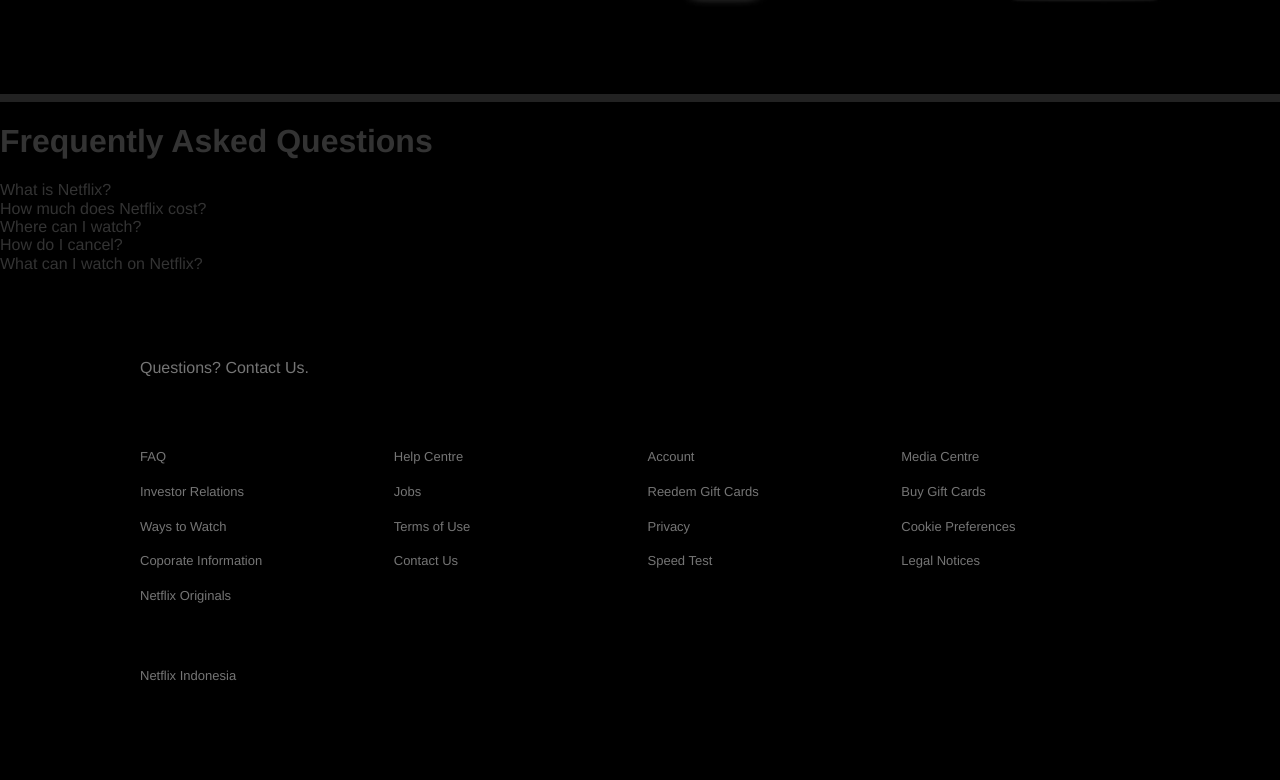
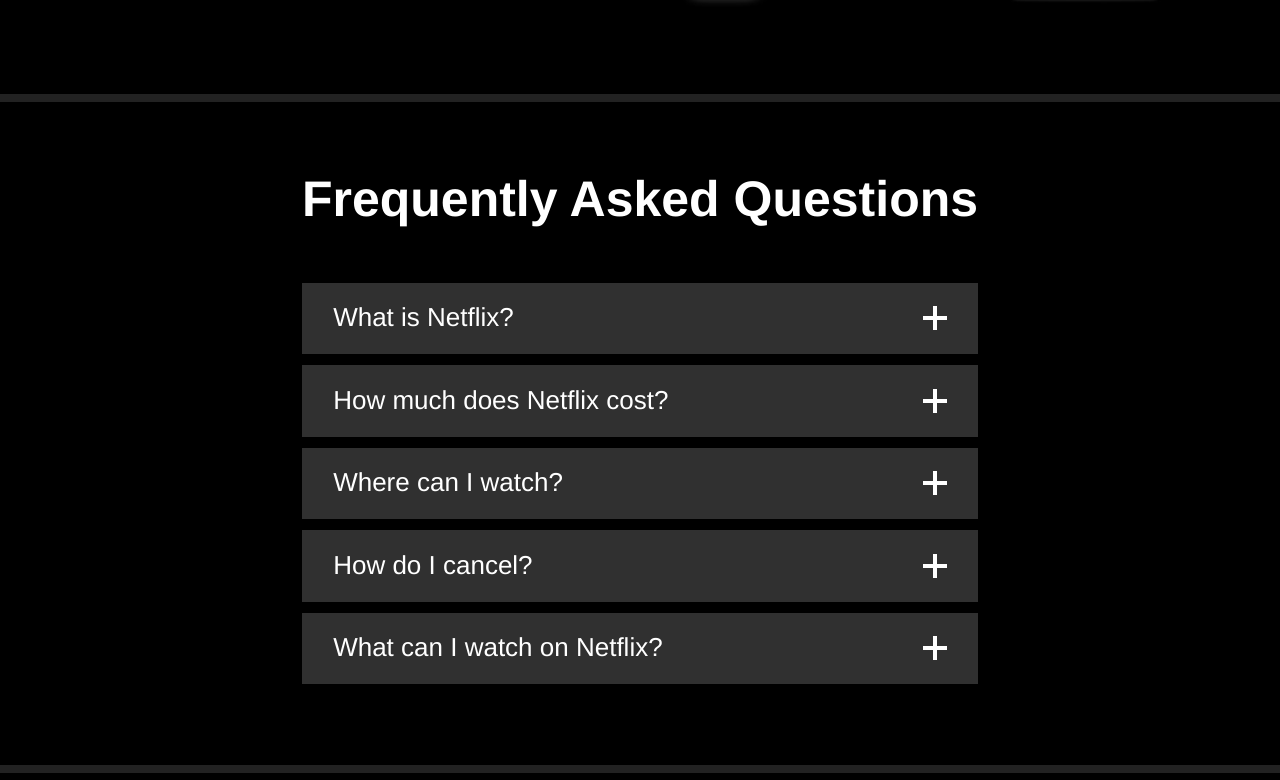
Before and after one commit to alaqsaka/netflix, a React (Create React App) app: page / in a window 1280 px wide. Shown: the part 1500-2280 px from the top of the page. Built offline with nearby package versions, Linux system fonts and the light colour scheme.

Commit message:
feat: styling accordion

```diff
--- a/src/components/accordion/index.js
+++ b/src/components/accordion/index.js
@@ -44,6 +44,11 @@ Accordion.Header = function AccordionHeader({ children, ...restProps }) {
       {...restProps}
     >
       {children}
+      {toggleShow ? (
+        <img src="/images/icons/close-slim.png" alt="Close" />
+      ) : (
+        <img src="/images/icons/add.png" alt="Open" />
+      )}
     </Header>
   );
 };
--- a/src/components/accordion/styles/accordion.js
+++ b/src/components/accordion/styles/accordion.js
@@ -1,15 +1,68 @@
 import styled from "styled-components/macro";
 
-export const Container = styled.div``;
+export const Container = styled.div`
+  display: flex;
+  border-bottom: 8px solid #222;
+`;
 
-export const Frame = styled.div``;
+export const Inner = styled.div`
+  display: flex;
+  padding: 70px 45px;
+  flex-direction: column;
+  max-width: 815px;
+  margin: auto;
+`;
 
-export const Title = styled.h1``;
+export const Frame = styled.div`
+  margin-bottom: 40px;
+`;
 
-export const Item = styled.div``;
+export const Title = styled.h1`
+  font-size: 50px;
+  line-height: 1.1;
+  margin-top: 0;
+  margin-bottom: 8px;
+  color: white;
+  text-align: center;
 
-export const Header = styled.div``;
+  @media (max-width: 600px) {
+    font-size: 35px;
+  }
+`;
+
+export const Item = styled.div`
+  color: white;
+  margin-bottom: 10px;
+
+  &:first-of-type {
+    margin-top: 3em;
+  }
+`;
+
+export const Header = styled.div`
+  display: flex;
+  justify-content: space-between;
+  cursor: pointer;
+  margin-bottom: 1px;
+  font-size: 26px;
+  font-weight: normal;
+  background: #303030;
+  padding: 0.8em 1.2em 0.8em 1.2em;
+  user-select: none;
+  align-items: center;
+
+  img {
+    filter: brightness(0) invert(1);
+    width: 24px;
+
+    @media (max-width: 600px) {
+      width: 16px;
+    }
+  }
+
+  @media (max-width: 600px) {
+    font-size: 16px;
+  }
+`;
 
 export const Body = styled.div``;
-
-export const Inner = styled.div``;
```
